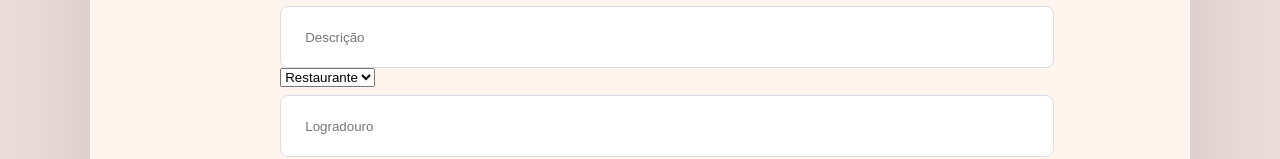
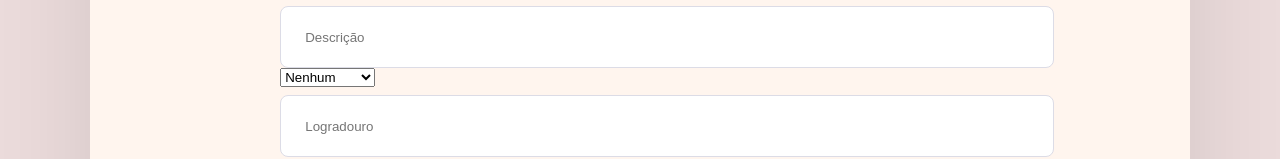
Before and after one commit to KaizenPunisher/AcheTudo-Javascript, a React (Create React App) app in the folder frontend/: page /cadastro in a window 1280 px wide. Shown: the part 596-755 px from the top of the page. Built offline with nearby package versions, Linux system fonts and the light colour scheme.

Commit message:
Atualizações

```diff
--- a/frontend/src/paginas/cadastro/index.js
+++ b/frontend/src/paginas/cadastro/index.js
@@ -47,8 +47,8 @@ export default function Cadastro(){
         console.log(data);
 
         try{
-            //const response =  await api.post('empresa', data);
-            //alert(`Seu ID de acesso: ${response.data.id}`);
+            const response =  await api.post('empresa', data);
+            alert(`Seu ID de acesso: ${response.data.id}`);
             //history.push("/");
 
         } catch(erro){
@@ -106,10 +106,12 @@ export default function Cadastro(){
                         value={descricao}
                         onChange={e => setDescricao(e.target.value)}
                     />
-                    <select name={servico_id} onChange={e => setServicoId(e.target.value)}>
-                        <option value="1">Restaurante</option>
-                        <option value="2">Padaria</option>
-                        <option value="3">Nenhum</option>
+                    <select name={servico_id}
+                            onChange={e => setServicoId(e.target.value)}
+                            >
+                        <option value="">Nenhum</option>
+                        <option value="1">Padaria</option>
+                        <option value="2">Restaurante</option>
                     </select>
                     <input
                         placeholder="Logradouro"
```
